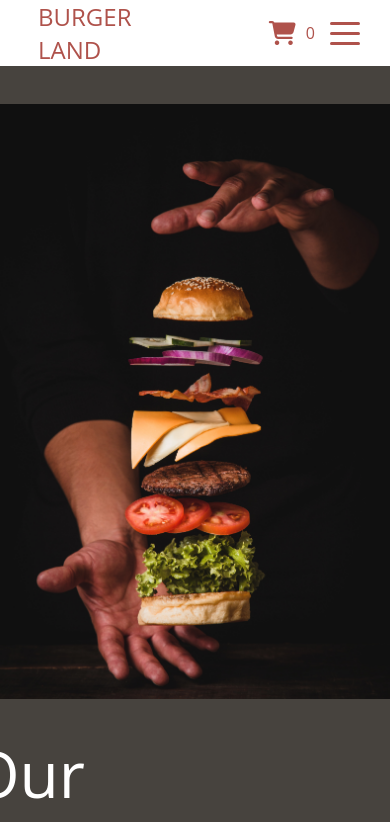
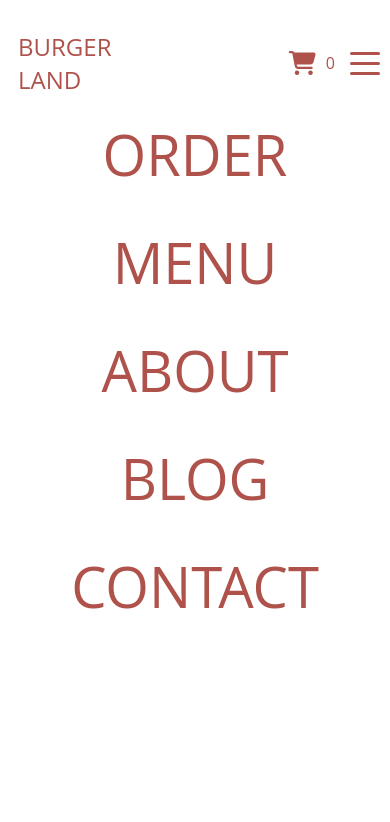
Before and after one commit to RuslanTissen/Burger-Land-portfolio-1-, a plain HTML site: page index.html in a window 390 px wide. Both pictures are taken after a click on the link 345 px from the left and 33 px from the top of the page. Shown: the top 822 px of the page. Drawn offline with Linux system fonts and the light colour scheme; files whose address does not match are found by name.

Commit message:
16.1.2023 navbar works!!!

```diff
--- a/css/navbar.css
+++ b/css/navbar.css
@@ -1,7 +1,3 @@
-* {
-	box-sizing: border-box;
-}
-
 .navbar {
 	display: flex;
 	align-items: center;
@@ -36,11 +32,10 @@
 }
 .trolly {
 	display: flex;
-	width: 100px;
 	justify-content: flex-end;
 	align-items: center;
 	gap: 10px;
-	flex: 0 0 120px;
+	flex: 0 0 80px;
 }
 .trolly a {
 	text-decoration: none;
@@ -54,35 +49,51 @@
 }
 .toggle-button {
 	position: absolute;
-	top: 0.75rem;
-	right: 1rem;
 	display: none;
 	flex-direction: column;
 	justify-content: space-around;
 	width: 30px;
 	height: 30px;
-	/* background-color: black; */
-
 }
 .toggle-button .bar {
 	height: 3px;
-	width: 100%;
+	width: 30px;
 	background-color: rgb(175, 82, 75);
-	;
 	border-radius: 10px;
 }
 @media (max-width: 1200px) {
-	.brand-title{
-		flex: 1 1 50%;
+	.navbar {
+		margin: 30px 10px;
+	}
+	.brand-title {
+		flex: 0 1 90%;
 	}
 	.navbar-links{
 		display: none;
 	}
-	.toggle-button{
+	.navbar-links ul {
+		width: 100%;
+		flex-direction: column;
+		position: absolute;
+		text-align: center;
+		top: 100px;
+		left: 0;
+		font-size: 3.5rem;
+	}
+	.navbar-links.active {
+		display: flex;
+	}
+	.trolly {
+		flex: 1 1 30px;
+	}
+	.toggle-button {
 		display: flex;
 		position: static;
-		flex: 0 0 30px;
+		flex: 1 1 30px;
 		margin-left: 15px;
+	}
+	.main.active {
+		display: none;
 	}
 }
 
--- a/js/script.js
+++ b/js/script.js
@@ -0,0 +1,9 @@
+const toggleButton = document.getElementsByClassName('toggle-button')[0]
+const navbarlinks = document.getElementsByClassName('navbar-links')[0]
+const main = document.getElementsByClassName('main')[0]
+
+
+toggleButton.addEventListener('click', () => {
+	navbarlinks.classList.toggle('active')
+	main.classList.toggle('active')
+})
```
